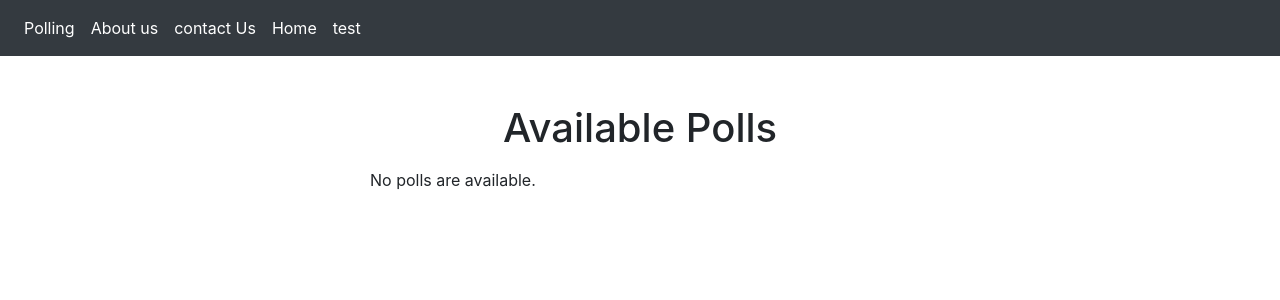
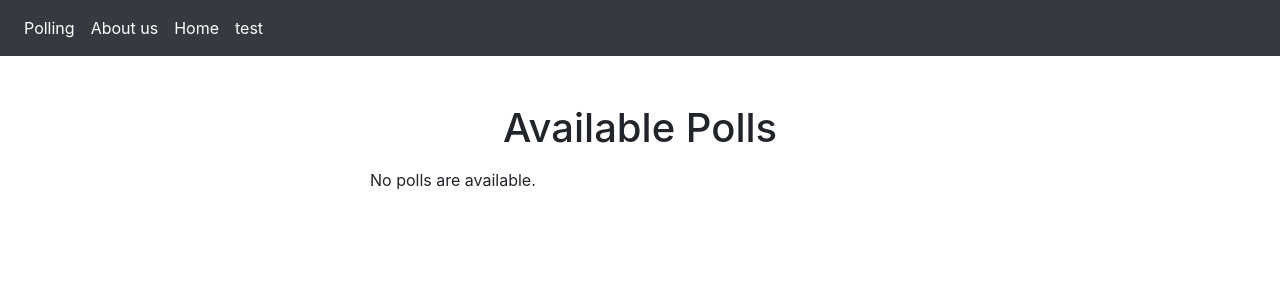
Before and after one commit to ka1antarBAB/Django_polling_project, a Django app: page /polls/ in a window 1280 px wide. Shown: the top 300 px of the page. Run offline with Django 3.2, Linux system fonts and the light colour scheme; data that the repository does not hold is empty; parts of the project's set-up code (start-up, migrations or seed data) failed here and were passed over; some libraries are stand-ins or nearby versions.

Commit message:
remove cuntact us from navbar

```diff
--- a/templates/base.html
+++ b/templates/base.html
@@ -25,10 +25,6 @@
             </li>
 
             <li class="nav-item active">
-                <a class="nav-link" href="#">contact Us</a>
-            </li>
-
-            <li class="nav-item active">
                 <a class="nav-link" href="#">Home</a>
             </li>
 
```
